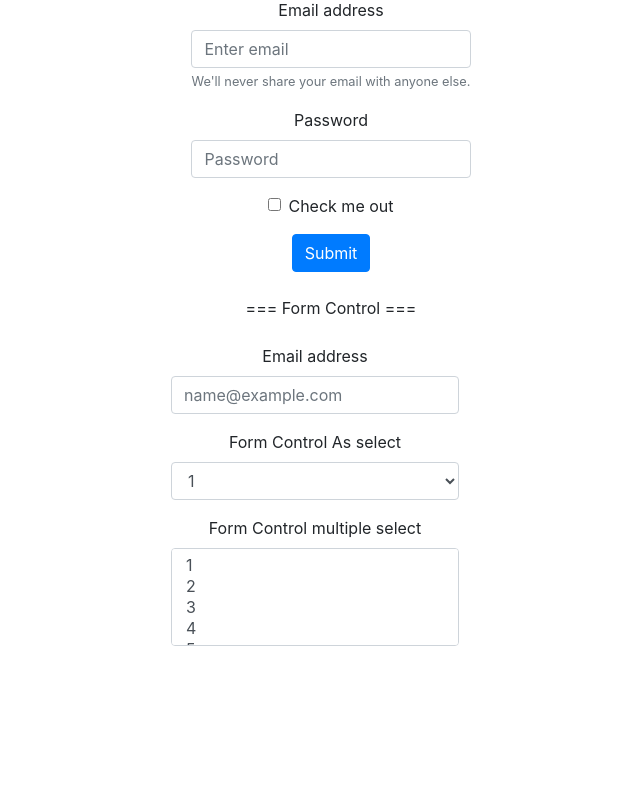
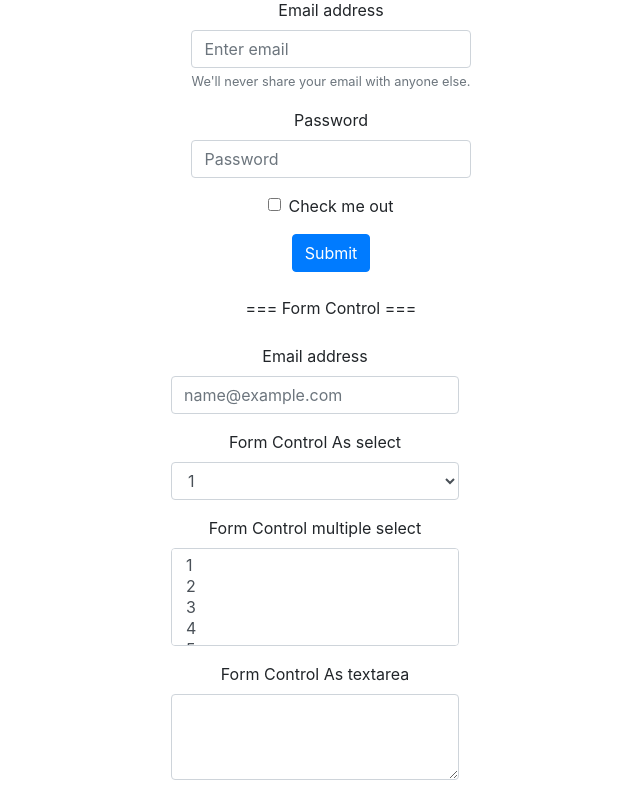
Before and after one commit to Khwajapasha/Boosrtrap-Practice, a React (Create React App) app: page / in a window 1280 px wide. Shown: the part 362-1158 px from the top of the page, without its empty margins (309-949 px from the left). Before the commit the page ends 1024 px from the top, so only its background shows below. Built offline with nearby package versions, Linux system fonts and the light colour scheme.

Commit message:
Form Control As Text Area

```diff
--- a/src/Component/MainBodySection/FormComponent/FormControlComp.jsx
+++ b/src/Component/MainBodySection/FormComponent/FormControlComp.jsx
@@ -32,6 +32,10 @@ export const FormControlComp = () => {
             <option>5</option>
           </Form.Control>
         </Form.Group>
+        <Form.Group controlId="exampleForm.ControlTextarea1">
+          <Form.Label>Form Control As textarea</Form.Label>
+          <Form.Control as="textarea" rows={3} />
+        </Form.Group>
       </Form>
     </div>
   );
```
